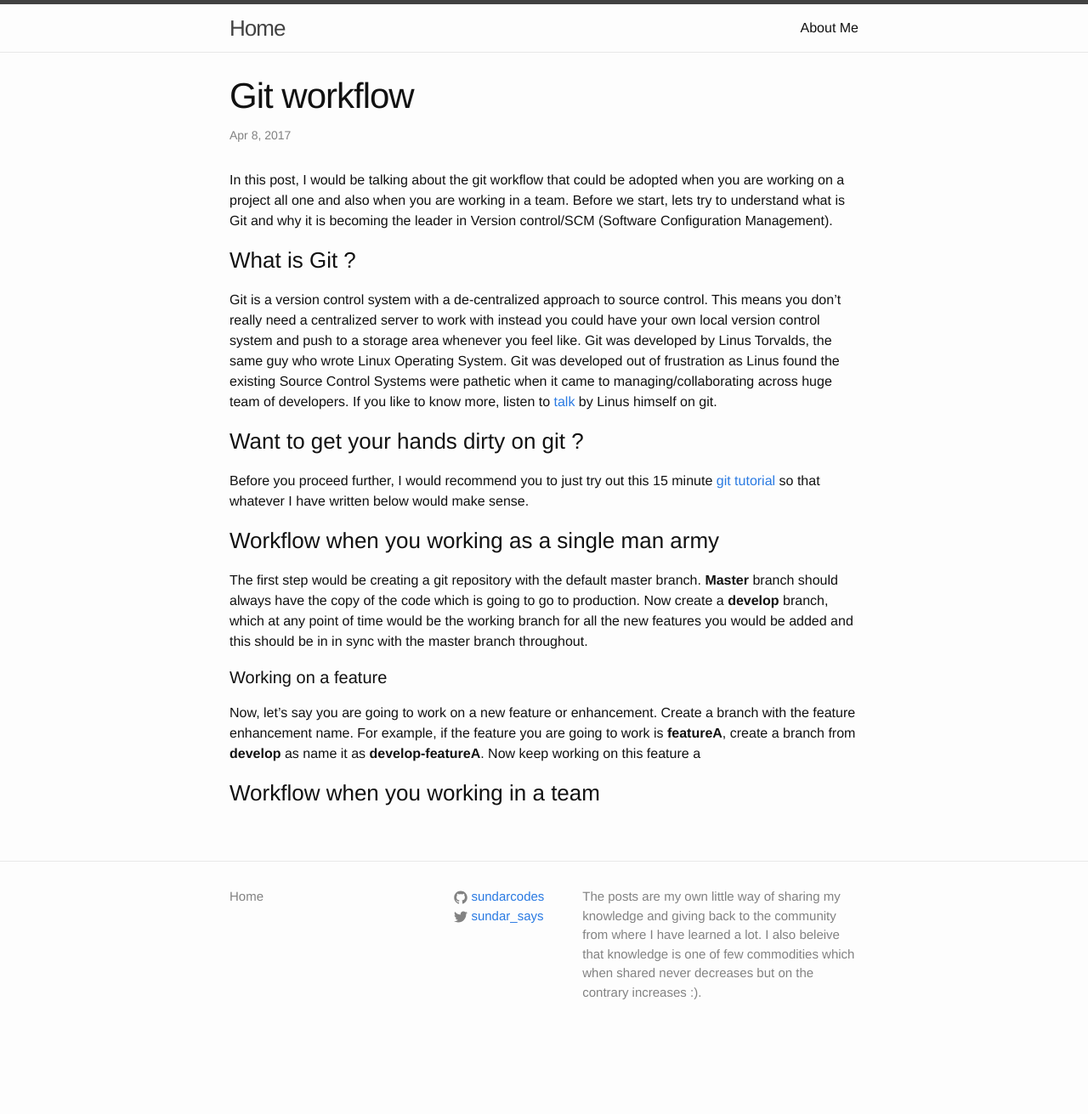
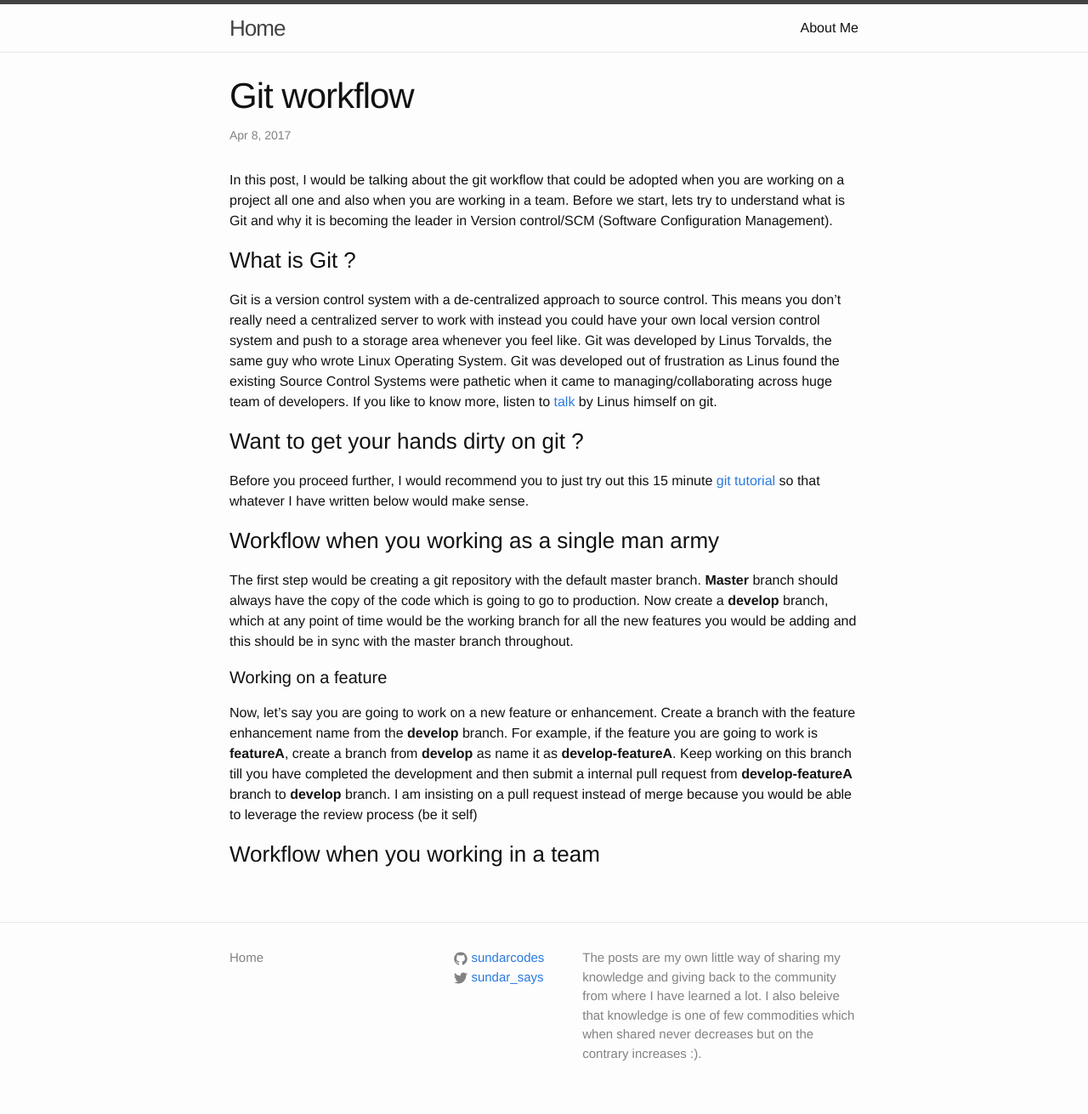
Before and after one commit to sundarcodes/mySite, a Jekyll site: the page built from _posts/2017-04-08-git-workflow.markdown, in a window 1280 px wide. Shown: the whole page at 85% size. Built offline with Jekyll 4.4.1, drawn with Linux system fonts in a browser that asks for light colours; comment, search, counter and statistics services are not loaded; before the commit the page ends 1239 px from its top, so only the background shows below that.

Commit message:
more info to git workflow blog

```diff
--- a/_posts/2017-04-08-git-workflow.markdown
+++ b/_posts/2017-04-08-git-workflow.markdown
@@ -15,10 +15,11 @@ Git is a version control system with a de-centralized approach to source control
 Before you proceed further, I would recommend you to just try out this 15 minute [git tutorial][git-tutorial] so that whatever I have written below would make sense.
 
 ### Workflow when you working as a single man army
-The first step would be creating a git repository with the default master branch. **Master** branch should always have the copy of the code which is going to go to production. Now create a **develop** branch, which at any point of time would be the working branch for all the new features you would be added and this should be in in sync with the master branch throughout.
+The first step would be creating a git repository with the default master branch. **Master** branch should always have the copy of the code which is going to go to production. Now create a **develop** branch, which at any point of time would be the working branch for all the new features you would be adding and this should be in sync with the master branch throughout.
 
 #### Working on a feature
-Now, let's say you are going to work on a new feature or enhancement. Create a branch with the feature enhancement name. For example, if the feature you are going to work is **featureA**, create a branch from **develop** as name it as **develop-featureA**. Now keep working on this feature a
+Now, let's say you are going to work on a new feature or enhancement. Create a branch with the feature enhancement name from the **develop** branch. For example, if the feature you are going to work is **featureA**, create a branch from **develop** as name it as **develop-featureA**.
+Keep working on this branch till you have completed the development and then submit a internal pull request from **develop-featureA** branch to **develop** branch. I am insisting on a pull request instead of merge because you would be able to leverage the review process (be it self)
 
 ### Workflow when you working in a team
 
```
